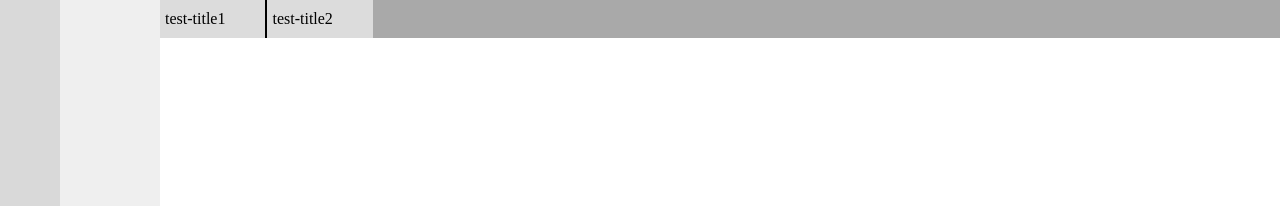
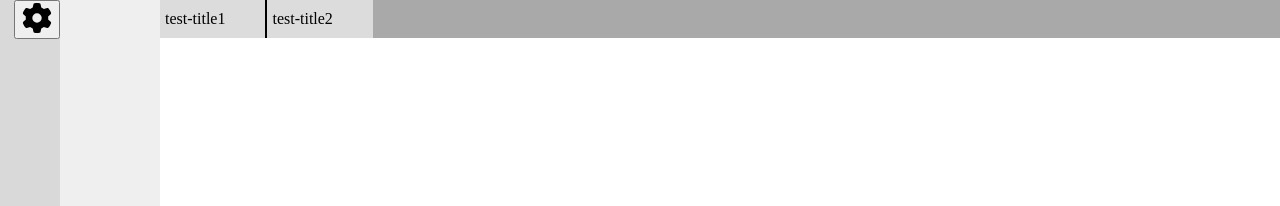
Before and after one commit to neko-0406/tauri-multi-editor, a React (Vite) app: page / in a window 1280 px wide. Shown: the top 206 px of the page. Built offline with nearby package versions, Linux system fonts and the light colour scheme.

Commit message:
データからアイコンボタンの表示まで

```diff
--- a/src/components/SideMenuBar.tsx
+++ b/src/components/SideMenuBar.tsx
@@ -1,20 +1,34 @@
-import { FaGear } from 'react-icons/fa6';
+import '../styles/SideMenuBar.css';
 
-export default function SideMenuBar() {
+export type SideMenuItem = {
+  label: string;
+  icon: JSX.Element;
+  click: () => void;
+};
+
+type SideMenuBarProps = {
+  sideMenuItems: SideMenuItem[]
+}
+
+export default function SideMenuBar({ sideMenuItems }: SideMenuBarProps) {
   return (
     <div className="side-menu-bar-container">
       {/* 検索などを入れるところ */}
       <div className="side-menu-top-icon-container"></div>
       {/* 設定などを入れるとこ */}
-      <div className="side-menu-bottom-icon-container"></div>
+      <div className="side-menu-bottom-icon-container">
+        {sideMenuItems.map((item) => (
+          <SideMenuItemIcom label={item.label} icon={item.icon} click={item.click} />
+        ))}
+      </div>
     </div>
   );
 }
 
-export function SideMenuItemIcom() {
+export function SideMenuItemIcom({ label, icon, click }: SideMenuItem) {
   return (
-    <button className="side-menu-button-icon" type="button">
-      <FaGear size={30} />
+    <button className="side-menu-button-icon" type="button" onClick={click}>
+      {icon}
     </button>
   );
 }
```
